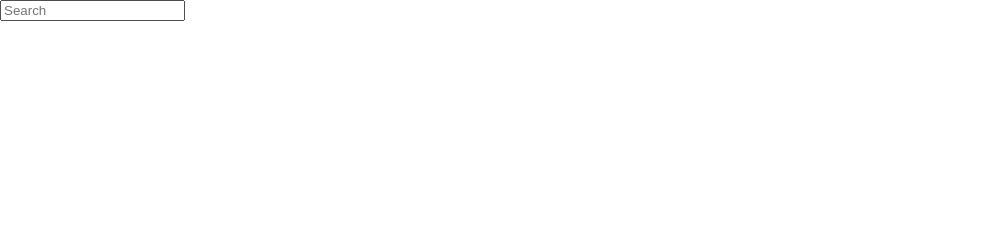
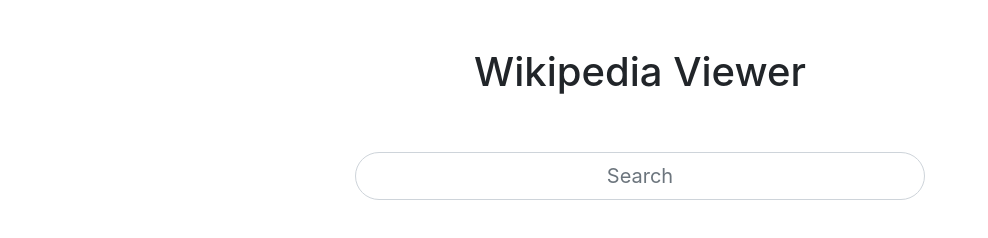
Before and after one commit to hamza-hajji/wikipedia-viewer, a React app: page / in a window 1280 px wide. Shown: the whole page, without its empty margins (0-988 px from the left). Built offline with nearby package versions, Linux system fonts and the light colour scheme.

Commit message:
finish application and add styles

```diff
--- a/package.json
+++ b/package.json
@@ -4,10 +4,13 @@
   "private": true,
   "dependencies": {
     "axios": "^0.17.0",
+    "bootstrap": "^4.0.0-beta.2",
+    "font-awesome": "^4.7.0",
     "lodash": "^4.17.4",
     "react": "^16.0.0",
     "react-dom": "^16.0.0",
-    "react-scripts": "1.0.16"
+    "react-scripts": "1.0.16",
+    "reactstrap": "^5.0.0-alpha.3"
   },
   "scripts": {
     "start": "react-scripts start",
--- /dev/null
+++ b/src/App.css
@@ -0,0 +1,19 @@
+.container {
+  margin-top: 3rem;
+}
+
+.results {
+  margin-top: 2rem;
+}
+
+.search-input {
+  text-align: center;
+  border-radius: 3rem !important;
+}
+
+
+.search-input:focus {
+  outline: none !important;
+  box-shadow: none;
+  border-color: #ccc;
+}
--- a/src/components/App.js
+++ b/src/components/App.js
@@ -1,5 +1,7 @@
 import React, { Component } from 'react';
 import axios from 'axios';
+
+import '../App.css';
 
 import SearchBox from './SearchBox';
 import Articles from './Articles';
@@ -32,8 +34,16 @@
   render() {
     return (
       <div className="container">
-        <SearchBox getResults={debounceEventHandler(this.getResults, 1000)} />
-        <Articles articles={this.state.articles} />
+        <div className="row">
+          <div className="col-6 mx-auto">
+            <h1 className="text-center">Wikipedia Viewer</h1><br /><br />
+            <SearchBox
+              getResults={debounceEventHandler(this.getResults, 1000)} />
+          </div>
+          <div className="col-8 mx-auto">
+            <Articles articles={this.state.articles} />
+          </div>
+        </div>
       </div>
     );
   }
--- a/src/components/Articles.js
+++ b/src/components/Articles.js
@@ -1,13 +1,24 @@
 import React from 'react';
+import { ListGroup, ListGroupItem, ListGroupItemHeading, ListGroupItemText } from 'reactstrap';
 
 export default ({
   articles
 }) => {
   return (
-    <ul>
+    <ListGroup className="results">
       {articles.map((article, idx) => {
-        return <li key={idx}>{article.title}</li>;
+        return (
+          <ListGroupItem>
+            <ListGroupItemHeading>
+              {article.title}&nbsp;
+              <a target="_blank" href={`https://wikipedia.org/wiki/${article.title}`}>
+                <i className="text-dark fa fa-external-link"></i></a>
+              </ListGroupItemHeading>
+            <ListGroupItemText dangerouslySetInnerHTML={{__html: article.snippet}}>
+            </ListGroupItemText>
+          </ListGroupItem>
+        );
       })}
-    </ul>
+    </ListGroup>
   );
 };
--- a/src/components/SearchBox.js
+++ b/src/components/SearchBox.js
@@ -1,13 +1,18 @@
 import React from 'react';
+import { Input, InputGroup } from 'reactstrap';
+import 'font-awesome/css/font-awesome.min.css';
 
 export default ({
   getResults
 }) => {
   return (
-    <div>
-    <input
-      placeholder="Search"
-      onChange={getResults} />
+    <div className="row">
+      <InputGroup size="lg">
+        <Input
+          className="search-input"
+          placeholder="Search"
+          onChange={getResults} />
+      </InputGroup>
     </div>
   );
 };
--- a/src/index.js
+++ b/src/index.js
@@ -1,6 +1,7 @@
 import React from 'react';
 import ReactDOM from 'react-dom';
 import './index.css';
+import 'bootstrap/dist/css/bootstrap.css';
 import App from './components/App';
 import registerServiceWorker from './registerServiceWorker';
 
```
Also changed, not shown: public/index.html (+1 -0 lines), src/components/App.css (deleted), 1 other file.
